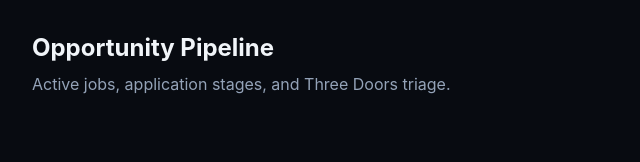
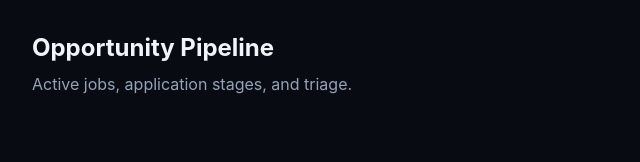
Before and after one commit to hardijain26/backdoor, a Next.js app: page /jobs in a window 1280 px wide. Shown: the top 162 px of the page, without its empty margins (0-640 px from the left). Built offline with nearby package versions, Linux system fonts and the light colour scheme.

Commit message:
docs(sprint): record sprint 0 and sprint 1 live closures, post-release audit, and jobs terminology update

```diff
--- a/src/app/jobs/page.tsx
+++ b/src/app/jobs/page.tsx
@@ -2,7 +2,7 @@
   return (
     <div className="p-8">
       <h1 className="text-2xl font-bold">Opportunity Pipeline</h1>
-      <p className="text-slate-400 mt-2">Active jobs, application stages, and Three Doors triage.</p>
+      <p className="text-slate-400 mt-2">Active jobs, application stages, and triage.</p>
     </div>
   );
 }
```
Also changed, not shown: 4 other files (tests, documents, lock files or other folders).
